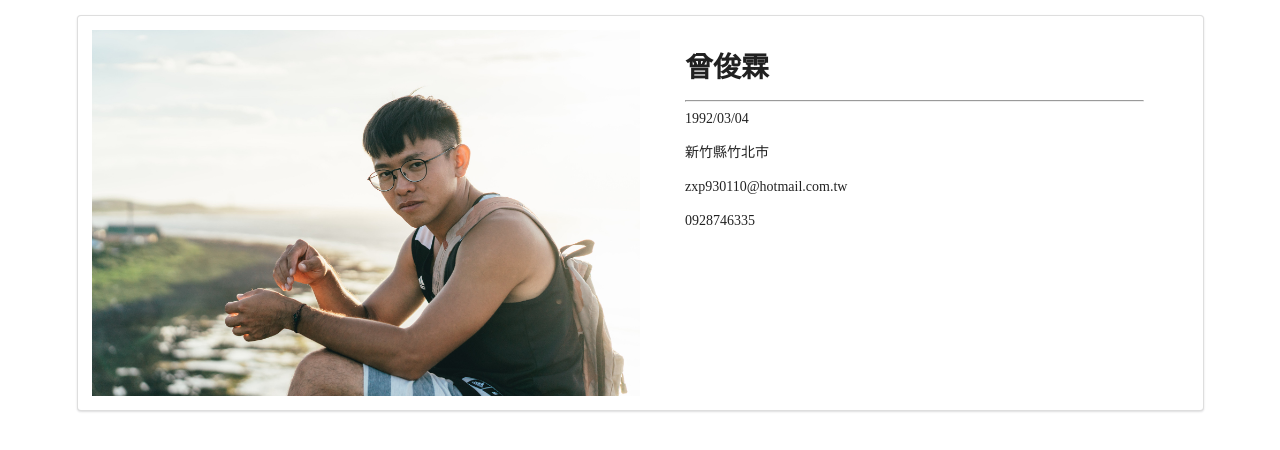
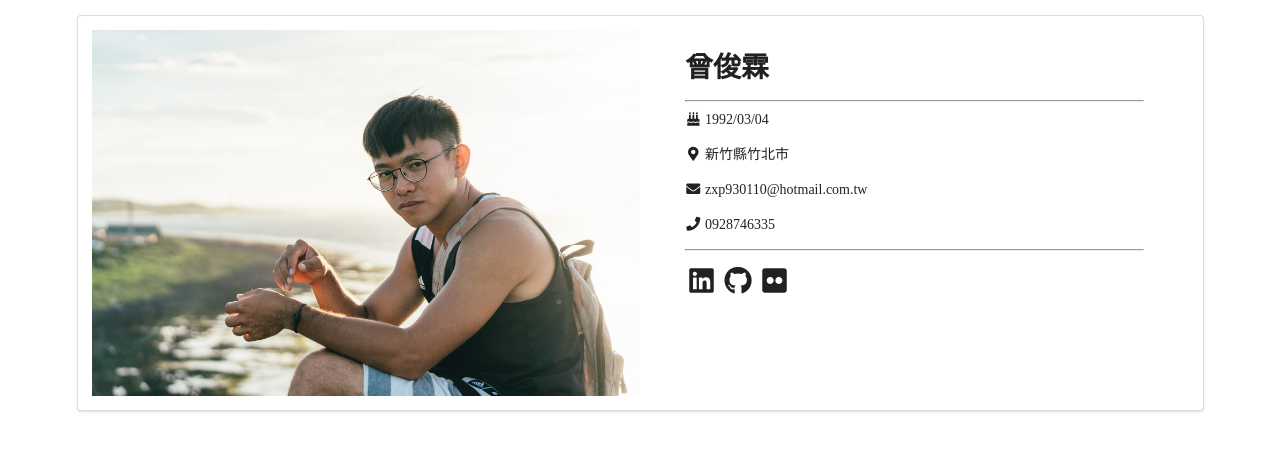
Before and after one commit to JosephT5566/my-resume, a React (Create React App) app: page / in a window 1280 px wide. Shown: the top 450 px of the page. Built offline with nearby package versions, Linux system fonts and the light colour scheme; a web font is replaced by a local one.

Commit message:
Adding icons from semantic ui and styling them

```diff
--- a/src/components/cards/personalInfo.css
+++ b/src/components/cards/personalInfo.css
@@ -7,3 +7,17 @@
     padding: 0 25px;
     margin: 20px;
 }
+
+.socialLink {
+    margin-top: 20px;
+}
+
+.socialLink i
+{
+    font-size: 200%;
+}
+
+.socialLink i:hover
+{
+    cursor: pointer;
+}
--- a/src/components/cards/personalInfo.js
+++ b/src/components/cards/personalInfo.js
@@ -11,10 +11,16 @@ const personalInfo = (props) => {
             <div className="content">
                 <h1>曾俊霖</h1>
                 <hr/>
-                <p>1992/03/04</p>
-                <p>新竹縣竹北市</p>
-                <p>zxp930110@hotmail.com.tw</p>
-                <p>0928746335</p>
+                <p className="birth"><i className="birthday cake icon"></i>1992/03/04</p>
+                <p className="address"><i className="map marker alternate icon"></i>新竹縣竹北市</p>
+                <p className="email"><i className="envelope icon"></i>zxp930110@hotmail.com.tw</p>
+                <p className="phone"><i className="phone icon"></i>0928746335</p>
+                <hr/>
+                <div className="socialLink">
+                    <i className="linkedin icon" onClick={() => { window.open('https://www.linkedin.com/in/joseph-tseng-50ba36136'); }}></i>
+                    <i className="github icon" onClick={() => { window.open('https://github.com/JosephT5566'); }}></i>
+                    <i className="flickr icon" onClick={() => { window.open('https://www.flickr.com/photos/joseph-t_0304/'); }}></i>
+                </div>
             </div>
         </div>
     );
```
